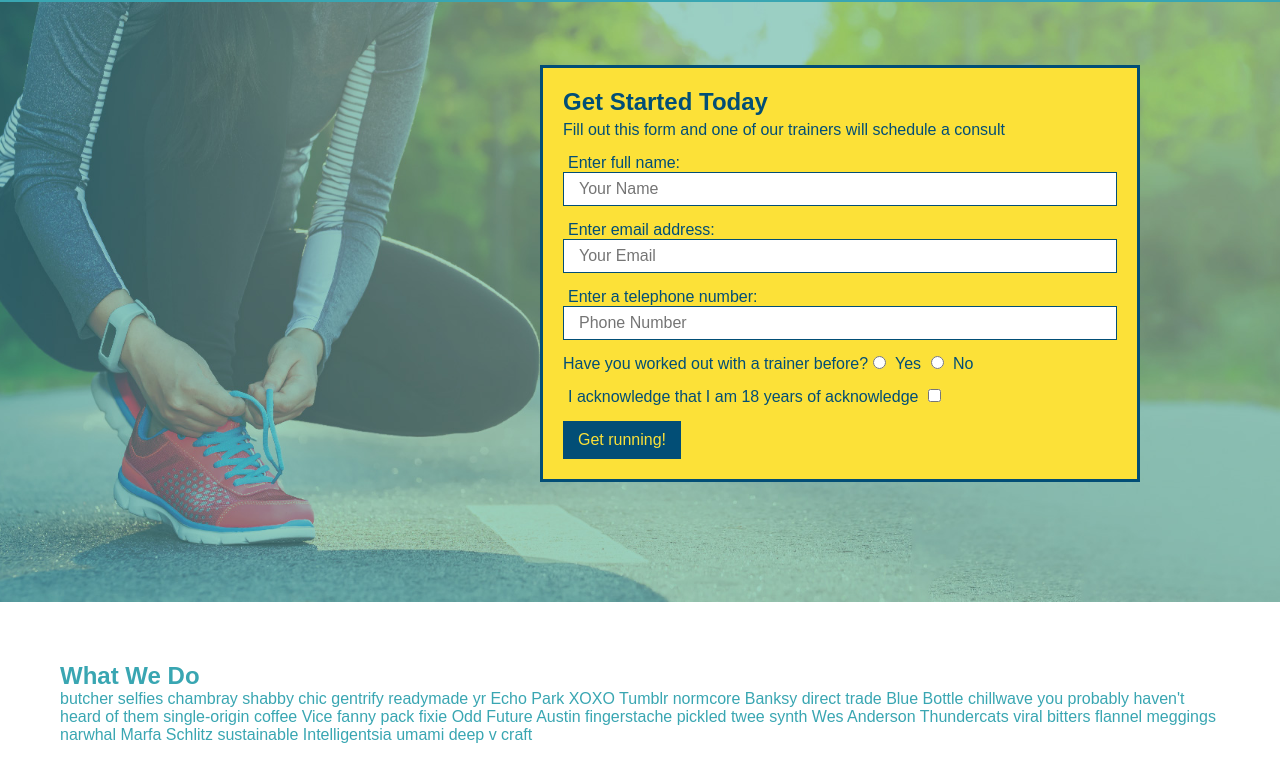
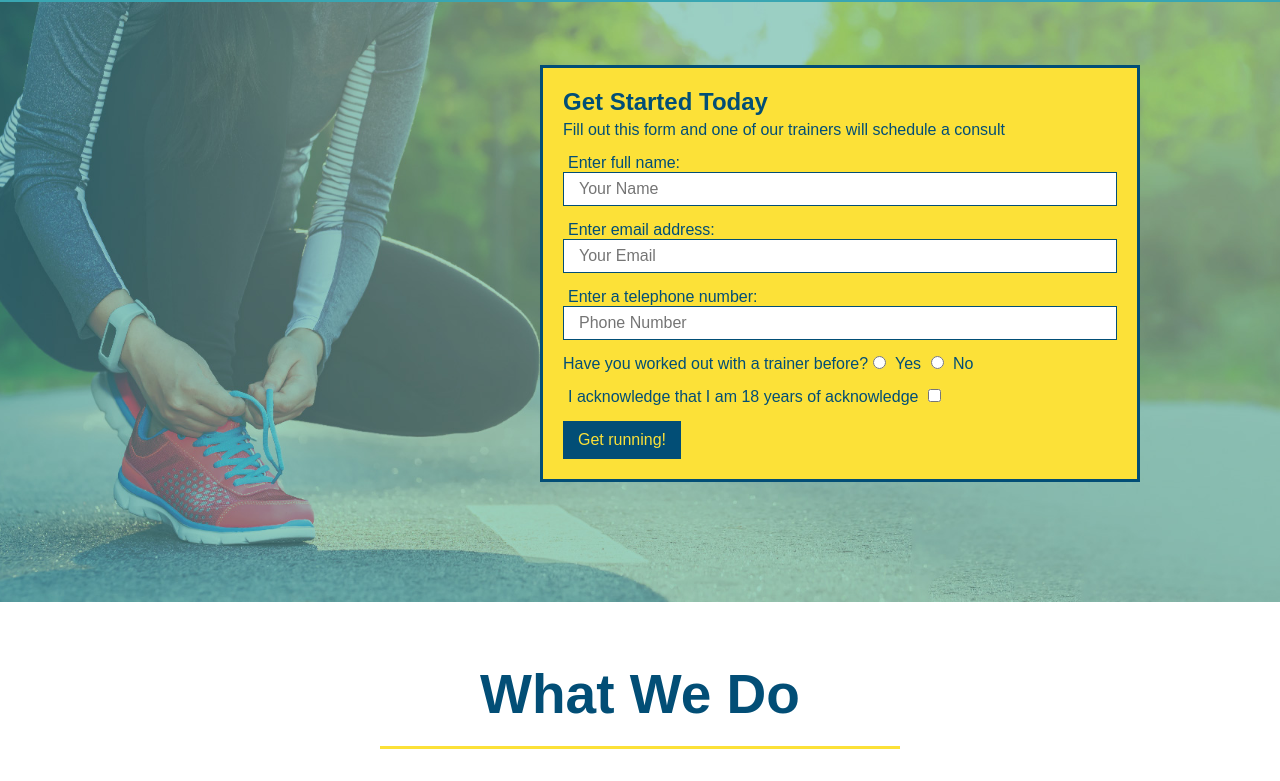
Before and after one commit to dosbor3/Run-Buddy2, a plain HTML site: page index.html in a window 1280 px wide. Shown: the part 80-861 px from the top of the page. Drawn offline with Linux system fonts and the light colour scheme.

Commit message:
style what we do section

```diff
--- a/assets/css/style.css
+++ b/assets/css/style.css
@@ -120,3 +120,25 @@
     font-size: 16px;
 
 }
+
+/* what-we-do section */
+.intro {
+    text-align: center;
+}
+
+.intro h2 {
+    display: inline-block;
+    font-size: 55px;
+    color: #024e76;
+    margin-bottom: 35px;
+    padding: 0 100px 20px 100px;
+    border-bottom: 3px solid #fce138;
+}
+
+.intro p {
+    line-height: 1.7;
+    color: #39a6b2;
+    width: 80%;
+    font-size: 20px;
+    margin: 0 auto;
+}
--- a/index.html
+++ b/index.html
@@ -65,7 +65,7 @@
    </section>
 
    <!-- "what we do" section -->
-   <section id="what-we-do">
+   <section id="what-we-do" class="intro">
        <h2>What We Do</h2>
        <p>
         butcher selfies chambray shabby chic gentrify readymade yr Echo Park XOXO Tumblr normcore Banksy direct trade Blue Bottle chillwave you probably haven't heard of them single-origin coffee Vice fanny pack fixie Odd Future Austin fingerstache pickled twee synth Wes Anderson Thundercats viral bitters flannel meggings narwhal Marfa Schlitz sustainable Intelligentsia umami deep v craft
```
